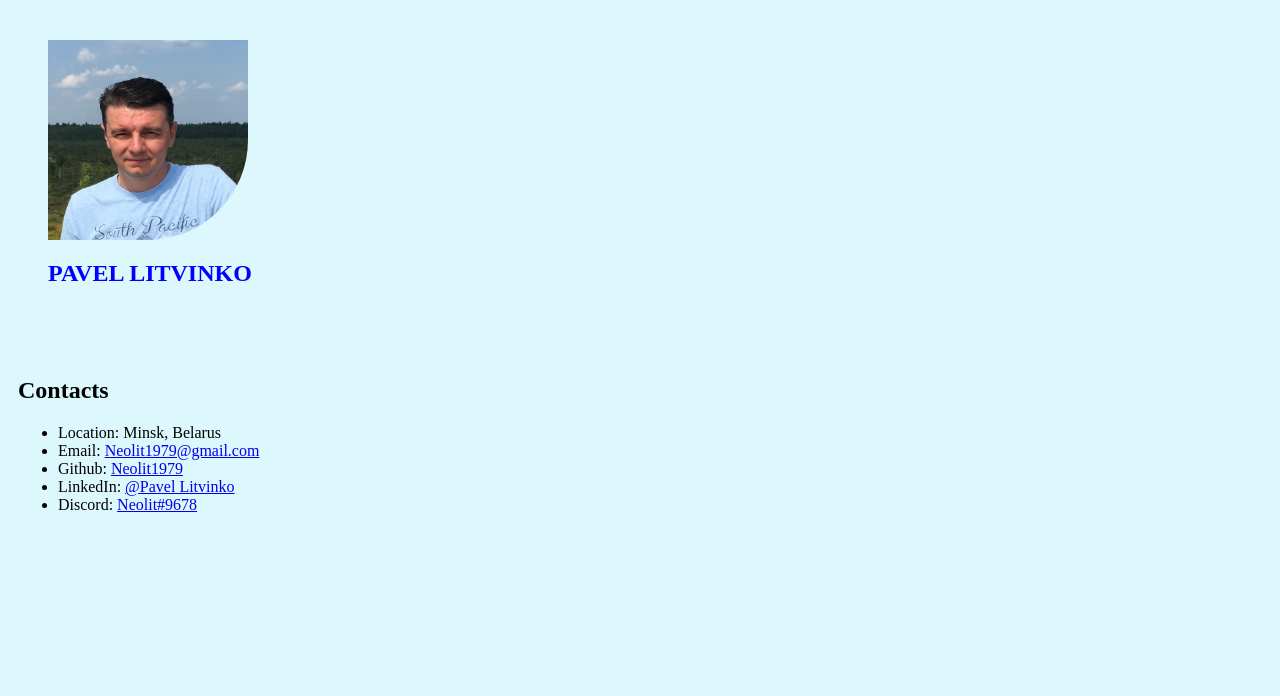
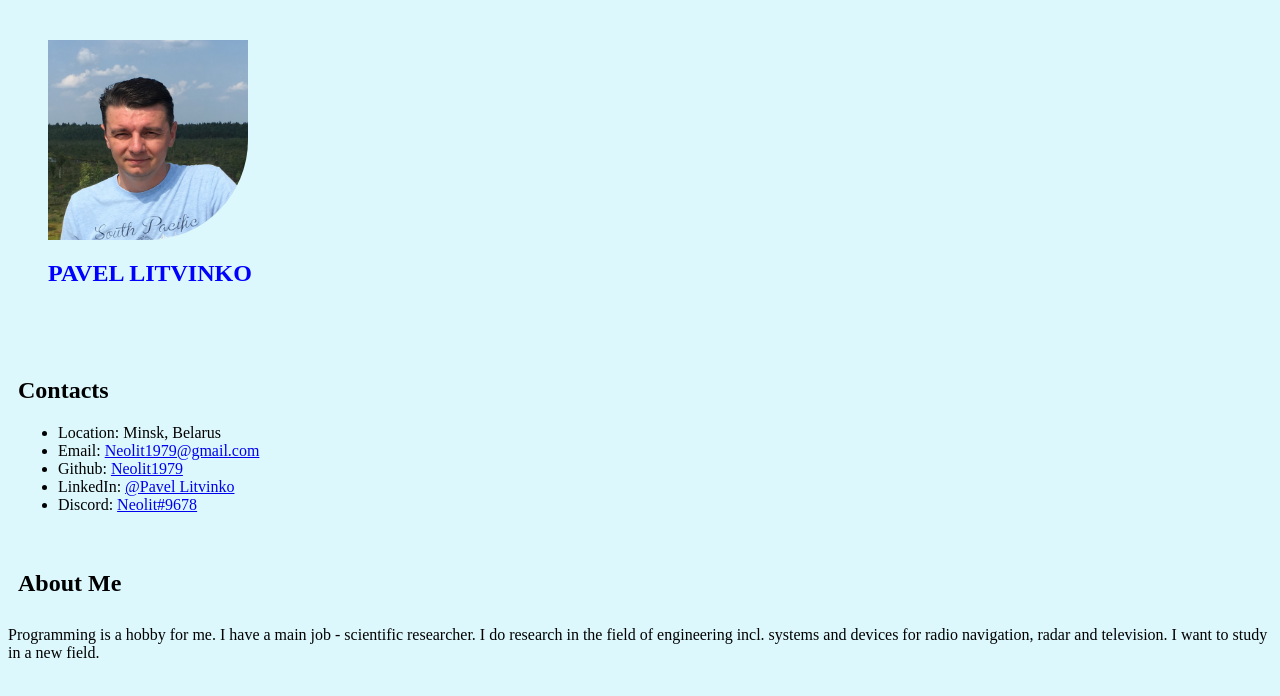
Before and after one commit to Neolit1979/rsschool-cv, a plain HTML site: page index.html in a window 1280 px wide. Drawn offline with Linux system fonts and the light colour scheme.

Commit message:
doc: Adding About section to index.html

```diff
--- a/index.html
+++ b/index.html
@@ -30,6 +30,14 @@
                     <li> Discord: <a href="https://discord.gg/zUr7wWYPXE" title="Discord">Neolit#9678</a></li>
                   </ul>
             </section>
+            <section>
+                <h2 class="sec-about">About Me</h2>
+                <p>
+                    Programming is a hobby for me. I have a main job - scientific researcher.
+                    I do research in the field of engineering incl. systems and devices for radio navigation, radar and television.
+                    I want to study in a new field.
+                </p>
+            </section>
         </div>
 
     </main>
--- a/style.css
+++ b/style.css
@@ -5,7 +5,7 @@ body {
     color: blue;
   }
   p {
-    color: red;
+    color: black;
   }
 
   .main{
@@ -37,3 +37,7 @@ body {
   padding: 10px;
 
   }
+  .sec-about{
+    padding: 10px;
+
+    }
```
